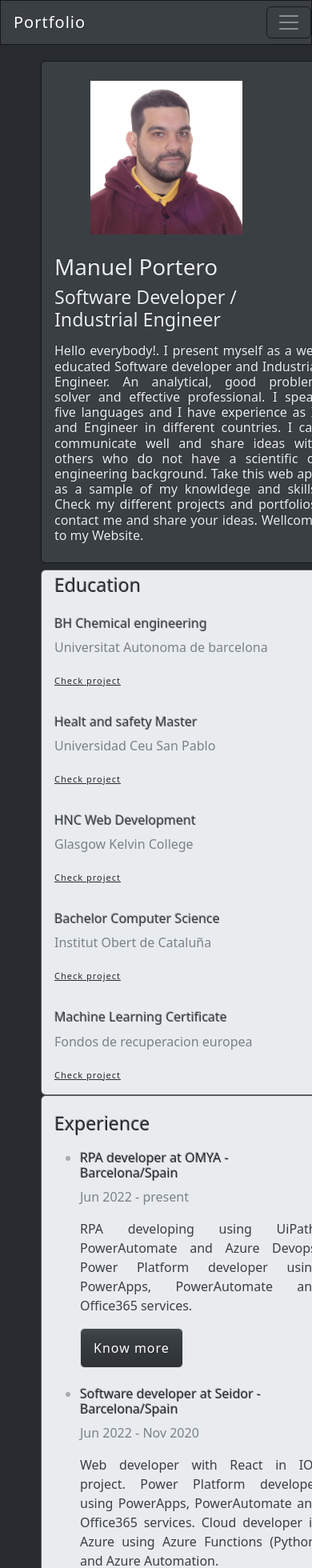
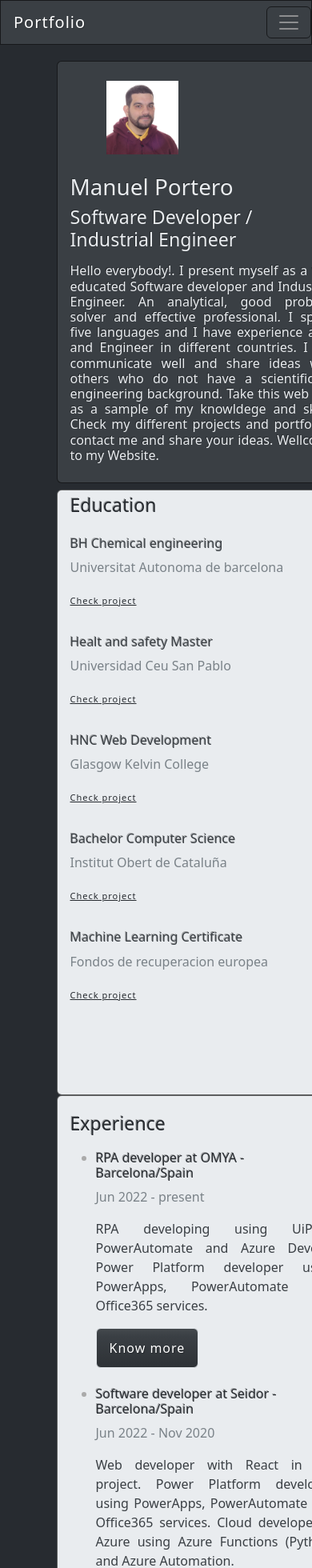
Before and after one commit to SteelTitansax/profesionalwebsiteMPL, a Next.js app: page / in a window 390 px wide. Shown: the top 1960 px of the page at 80% size. Built offline with nearby package versions, Linux system fonts and the light colour scheme; a small style sheet from the web is missing.

Commit message:
Update global.css

```diff
--- a/global.css
+++ b/global.css
@@ -519,13 +519,14 @@ a {
 @media (max-width: 1200px) {
     .main-container{
         margin-top:5%;
-        margin-left:10%;
+        margin-left:15%;
         margin-bottom:5%;
         width:100%;
     }
 
     .img-fluid {
         max-width: 100%;
+        height: 100px;
         display: flex;
     }
 
@@ -541,7 +542,7 @@ a {
         flex: 1 1 auto;
         padding: 0rem 1rem;
         margin-top:5px!important;
-        height: 650px;
+        height: 750px;
     }
     .card-body-skillsReact{
         -moz-box-flex: 1;
@@ -569,7 +570,7 @@ a {
         flex: 1 1 auto;
         padding: 0rem 1rem;
         margin-top:5px!important;
-        height: 650px;
+        height: 750px;
     }
     .card-body-experienceElectron{
         -moz-box-flex: 1;
@@ -601,17 +602,9 @@ a {
         height: 330px;
     }
     .button-bottom {
-        margin-left:60px;
+        margin-left:0px;
     }
 }
-
-
-
-
-
-
-
-
 
 
 
```
